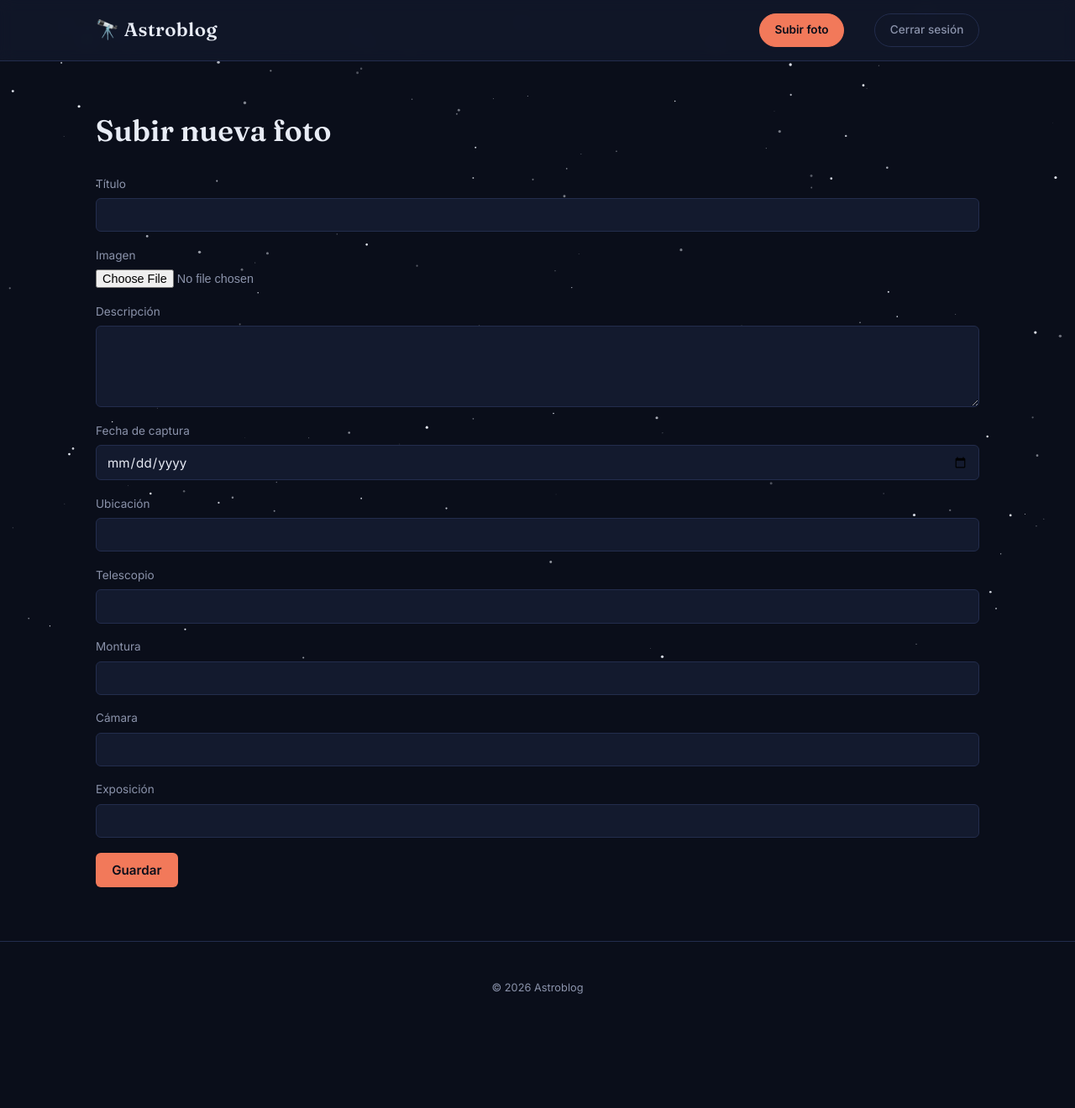
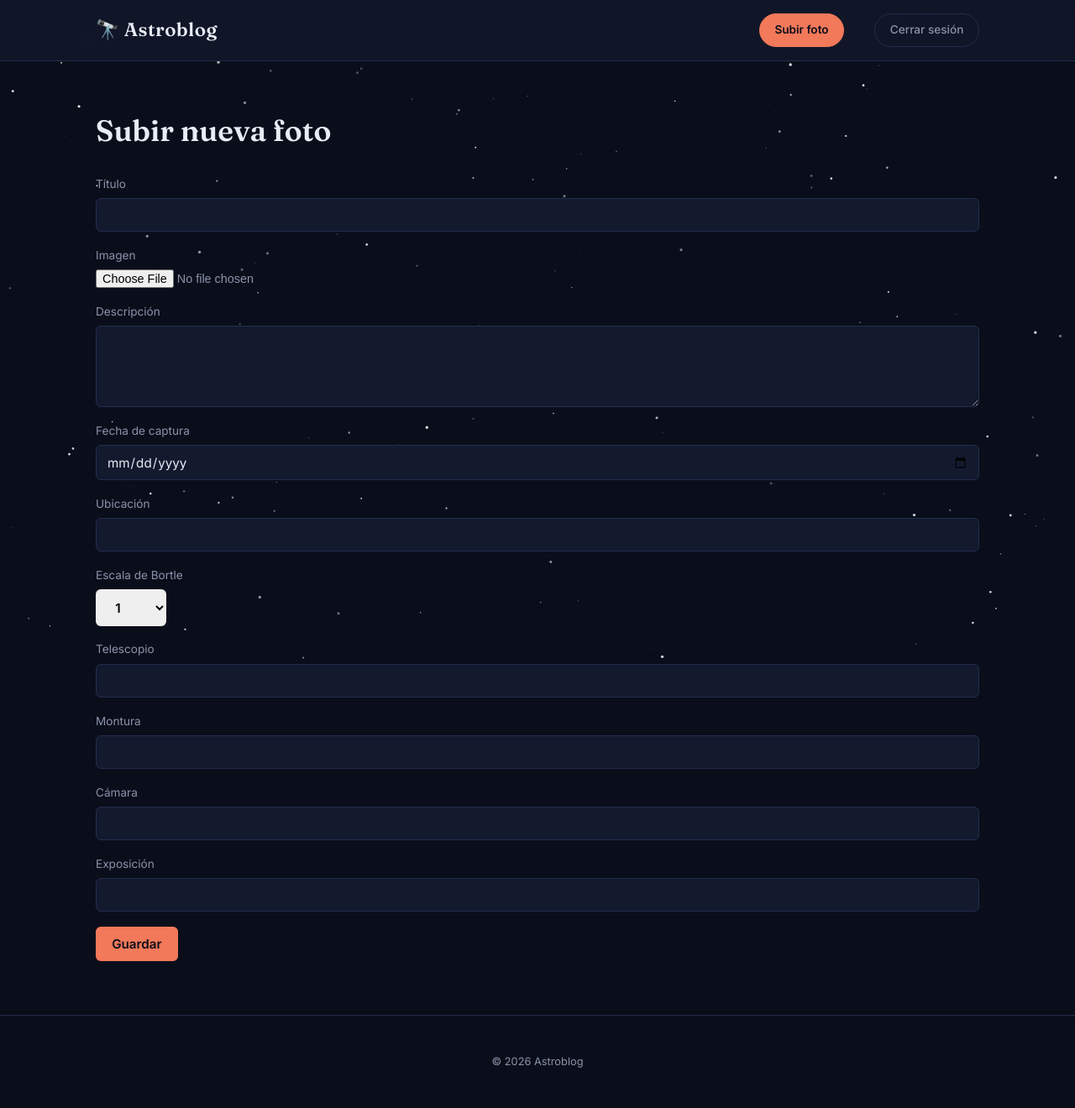
Before and after one commit to dekimus/astroblog, a Flask app: page /subir in a window 1280 px wide. Shown: the whole page at 84% size. Before the commit the page ends 1184 px from the top, so only its background shows below. Run offline with Flask 3, Linux system fonts and the light colour scheme; the visitor is signed in with stand-in values (Sample User, id 1); some libraries are stand-ins or nearby versions.

Commit message:
Añadido el campo bortle al formulario

```diff
--- a/forms.py
+++ b/forms.py
@@ -1,5 +1,5 @@
 from flask_wtf import FlaskForm
-from wtforms import StringField, PasswordField, SubmitField, TextAreaField, DateField
+from wtforms import StringField, PasswordField, SubmitField, TextAreaField, DateField, SelectField
 from flask_wtf.file import FileField, FileAllowed, FileRequired
 from wtforms.validators import DataRequired, Length, Optional
 
@@ -15,6 +15,12 @@ class PhotoUploadForm(FlaskForm):
     description = TextAreaField('Descripción', validators=[Optional(), Length(max=500)])
     capture_date = DateField("Fecha de captura", validators=[Optional()], format="%Y-%m-%d")
     location = StringField('Ubicación', validators=[Optional(), Length(max=150)])
+    bortle = SelectField(
+        'Escala de Bortle',
+        choices=[(str(i), str(i)) for i in range(1, 10)],
+        validators=[],
+        validate_choice=True
+    )
     telescopio = StringField('Telescopio', validators=[Optional(), Length(max=100)])
     montura = StringField('Montura', validators=[Optional(), Length(max=100)])
     camara = StringField('Cámara', validators=[Optional(), Length(max=100)])
--- a/models.py
+++ b/models.py
@@ -28,6 +28,7 @@ class Photo(db.Model):
     original_filename = db.Column(db.String(255), nullable=False)
     capture_date = db.Column(db.DateTime, nullable=True)
     location = db.Column(db.String(255), nullable=True)
+    bortle = db.Column(db.String(2), nullable=True)
     telescopio = db.Column(db.String(120), nullable=True)
     montura = db.Column(db.String(120), nullable=True)
     camara = db.Column(db.String(120), nullable=True)
--- a/routes/blog.py
+++ b/routes/blog.py
@@ -39,11 +39,12 @@ def upload():
             original_filename=original_filename,
             capture_date=form.capture_date.data,
             location=form.location.data,
+            bortle=form.bortle.data,
             telescopio=form.telescopio.data,
             montura=form.montura.data,
             camara=form.camara.data,
             exposure_info=form.exposure_info.data,
-            published=form.published.data,
+
         )
         db.session.add(photo)
         db.session.commit()
--- a/static/css/style.css
+++ b/static/css/style.css
@@ -128,6 +128,22 @@ h1 {
     font-weight: 600;
     margin-bottom: 1.5rem;
 }
+
+/* select */
+.field select {
+    width: 8%;
+    border: none;
+    border-radius: 6px;
+    padding: 0.7rem 1.2rem;
+    font-family: var(--font-body);
+    font-weight: 600;
+    font-size: 0.95rem;
+    cursor: pointer;
+    align-self: flex-start;
+    transition: opacity 0.15s ease;
+}
+
+
 
 /* Mensajes flash */
 .flashes {
--- a/templates/photo.html
+++ b/templates/photo.html
@@ -24,6 +24,12 @@
             <div class="meta-item">
                 <dt>Ubicación</dt>
                 <dd>{{ photo.location }}</dd>
+            </div>
+        {% endif %}
+        {% if photo.bortle %}
+            <div class="meta-item">
+                <dt>Bortle</dt>
+                <dd>{{ photo.bortle }}</dd>
             </div>
         {% endif %}
         {% if photo.telescopio %}
--- a/templates/upload.html
+++ b/templates/upload.html
@@ -36,6 +36,11 @@
     </div>
 
     <div class="field">
+        {{ form.bortle.label }}
+        {{ form.bortle() }}
+    </div>
+
+    <div class="field">
         {{ form.telescopio.label }}
         {{ form.telescopio() }}
     </div>
```
